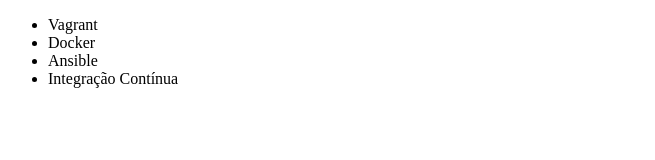
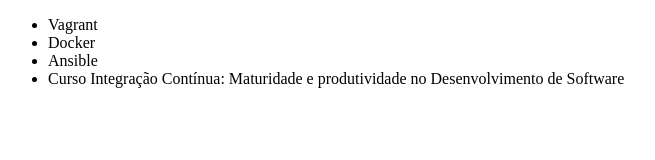
Before and after one commit to gustavobronze/alura-git, a plain HTML site: page index.html in a window 1280 px wide. Shown: the whole page, without its empty margins (0-655 px from the left). Drawn offline with Linux system fonts and the light colour scheme.

Commit message:
Renomeando curso de Integração Contínua

```diff
--- a/index.html
+++ b/index.html
@@ -9,7 +9,7 @@
         <li>Vagrant</li>
         <li>Docker</li>
         <li>Ansible</li>
-        <li>Integração Contínua</li>
+        <li>Curso Integração Contínua: Maturidade e produtividade no Desenvolvimento de Software</li>
     </ul>
 </body>
 </html>
```
